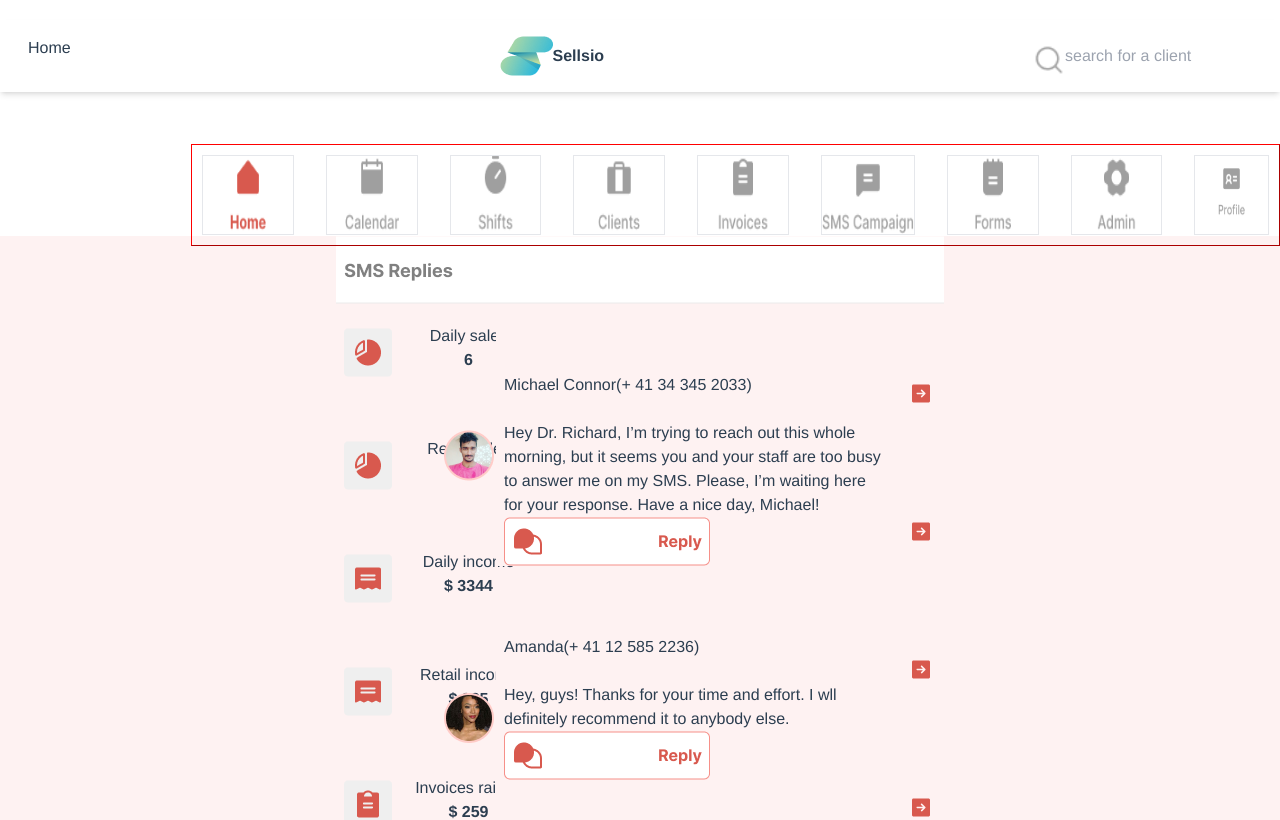
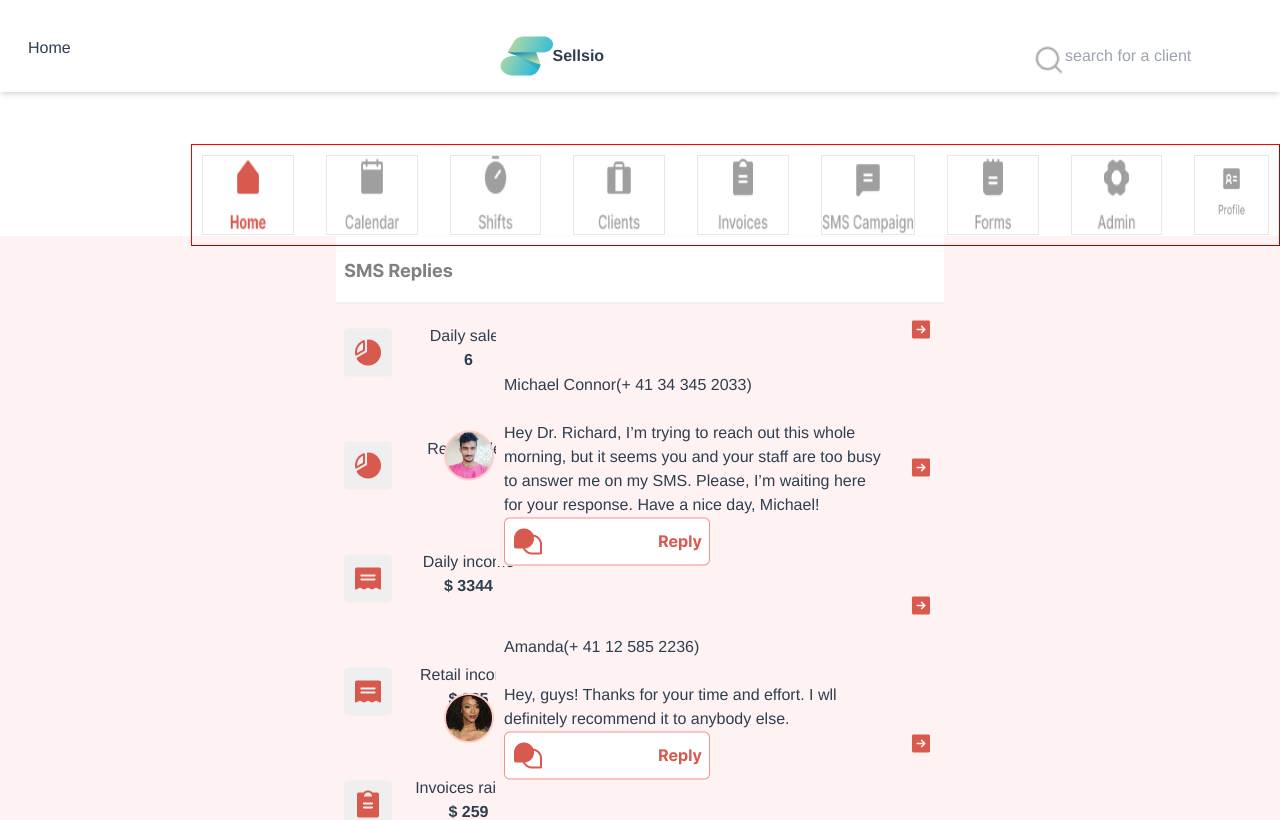
Before and after one commit to Dejan21/Vue-project, a Vue app: page / in a window 1280 px wide. Shown: the top 820 px of the page. Built offline with nearby package versions, Linux system fonts and the light colour scheme.

Commit message:
Right side

```diff
--- a/src/pages/RightPage.vue
+++ b/src/pages/RightPage.vue
@@ -1,5 +1,5 @@
 <template>
-    <div class="absolute pt-32 right-96 inline">
+    <div class="absolute pt-16 right-96 inline">
         <ul>
          <li v-for="appointment in appointments"
          :key="appointment.id"
```
